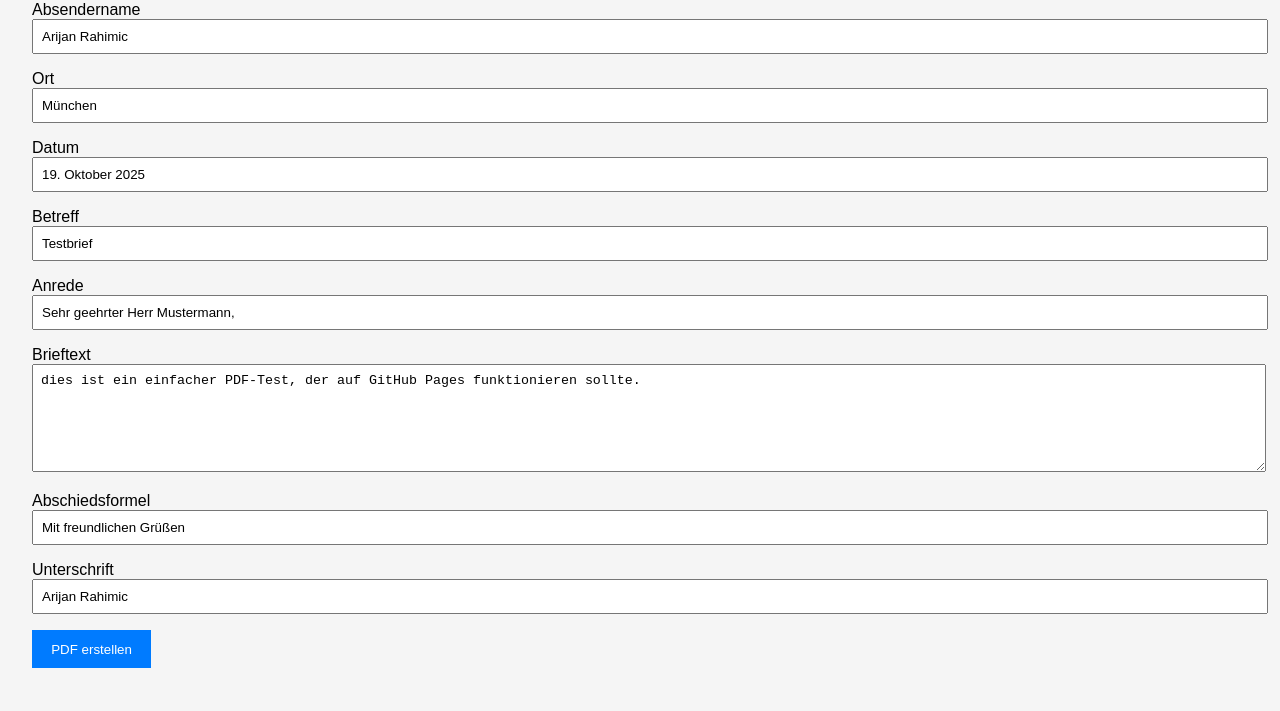
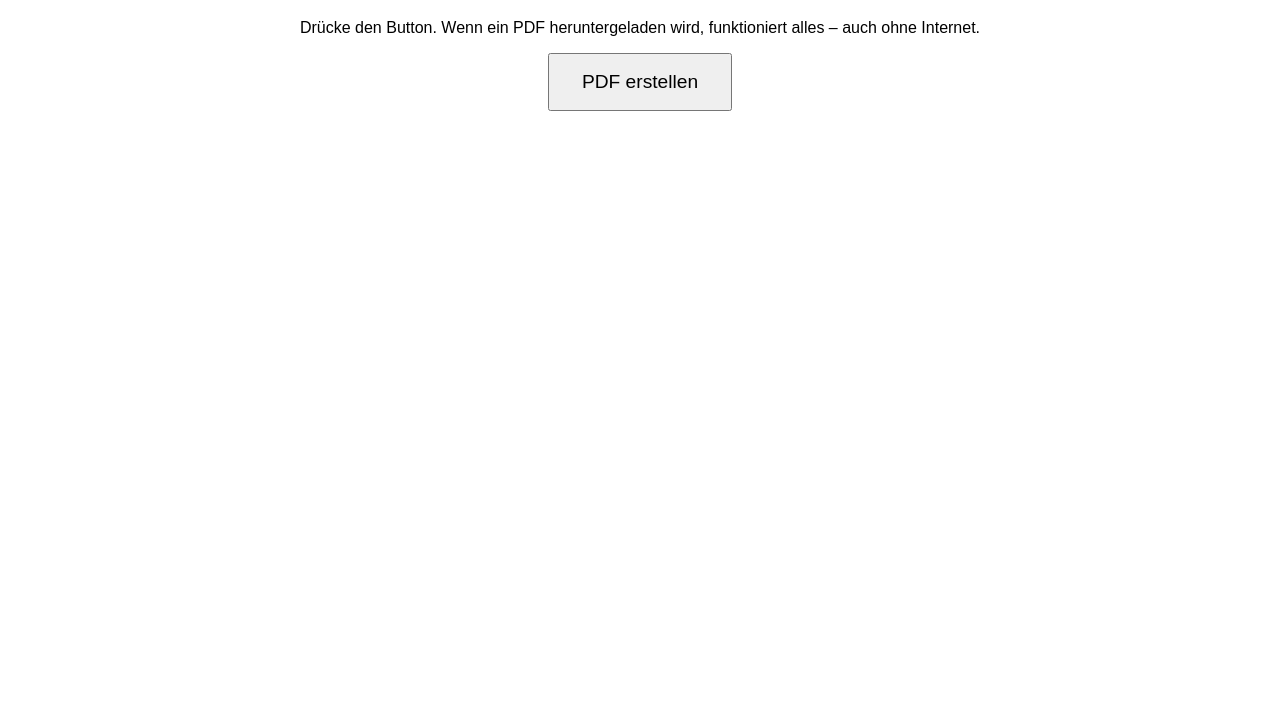
Before and after one commit to 4RJN/briefgenerator, a plain HTML site: page index.html in a window 1280 px wide. Shown: the part 89-800 px from the top of the page. Drawn offline with Linux system fonts and the light colour scheme.

Commit message:
Add files via upload

```diff
--- a/index.html
+++ b/index.html
@@ -1,84 +1,26 @@
 <!DOCTYPE html>
 <html lang="de">
 <head>
-  <meta charset="UTF-8">
-  <meta name="viewport" content="width=device-width, initial-scale=1">
-  <title>DinBrief PDF Test</title>
-  <script src="https://cdnjs.cloudflare.com/ajax/libs/jspdf/2.5.1/jspdf.legacy.min.js"></script>
-  <style>
-    body {
-      font-family: sans-serif;
-      margin: 2rem;
-      background: #f5f5f5;
-    }
-    input, textarea {
-      width: 100%;
-      margin-bottom: 1rem;
-      padding: 0.5rem;
-    }
-    button {
-      padding: 0.7rem 1.2rem;
-      background: #007bff;
-      color: white;
-      border: none;
-      cursor: pointer;
-    }
-  </style>
+  <meta charset="UTF-8" />
+  <meta name="viewport" content="width=device-width, initial-scale=1" />
+  <title>PDF Test Mobil (Offlinefähig)</title>
+  <script src="assets/jspdf.legacy.min.js"></script>
 </head>
-<body>
-  <h1>PDF-Test: DinBrief</h1>
-
-  <label>Absendername</label>
-  <input id="sender_name" value="Arijan Rahimic">
-
-  <label>Ort</label>
-  <input id="sender_city" value="München">
-
-  <label>Datum</label>
-  <input id="date" value="19. Oktober 2025">
-
-  <label>Betreff</label>
-  <input id="subject" value="Testbrief">
-
-  <label>Anrede</label>
-  <input id="greeting" value="Sehr geehrter Herr Mustermann,">
-
-  <label>Brieftext</label>
-  <textarea id="body" rows="6">dies ist ein einfacher PDF-Test, der auf GitHub Pages funktionieren sollte.</textarea>
-
-  <label>Abschiedsformel</label>
-  <input id="closing" value="Mit freundlichen Grüßen">
-
-  <label>Unterschrift</label>
-  <input id="signature" value="Arijan Rahimic">
-
-  <button onclick="generatePDF()">PDF erstellen</button>
+<body style="font-family:sans-serif;padding:2rem;text-align:center;">
+  <h2>📄 PDF-Test (Offlinefähig)</h2>
+  <p>Drücke den Button. Wenn ein PDF heruntergeladen wird, funktioniert alles – auch ohne Internet.</p>
+  <button onclick="generatePDF()" style="padding:1rem 2rem;font-size:1.2rem;">PDF erstellen</button>
 
   <script>
     function generatePDF() {
+      if (typeof jsPDF === "undefined") {
+        alert("Fehler: jsPDF nicht geladen");
+        return;
+      }
+
       const doc = new jsPDF();
-
-      const name = document.getElementById("sender_name").value;
-      const city = document.getElementById("sender_city").value;
-      const date = document.getElementById("date").value;
-      const subject = document.getElementById("subject").value;
-      const greeting = document.getElementById("greeting").value;
-      const body = document.getElementById("body").value;
-      const closing = document.getElementById("closing").value;
-      const signature = document.getElementById("signature").value;
-
-      let y = 20;
-      doc.setFontSize(12);
-      doc.text(name, 20, y); y += 10;
-      doc.text(`${city}, den ${date}`, 150, y, { align: "right" }); y += 20;
-      doc.text(subject, 20, y); y += 10;
-      doc.text(greeting, 20, y); y += 10;
-      body.split('\\n').forEach(line => { doc.text(line, 20, y); y += 10; });
-      y += 10;
-      doc.text(closing, 20, y); y += 10;
-      doc.text(signature, 20, y);
-
-      doc.save("DinBrief.pdf");
+      doc.text("Hallo vom Handy! (Offline-Version)", 20, 20);
+      doc.save("TestMobil.pdf");
     }
   </script>
 </body>
```
